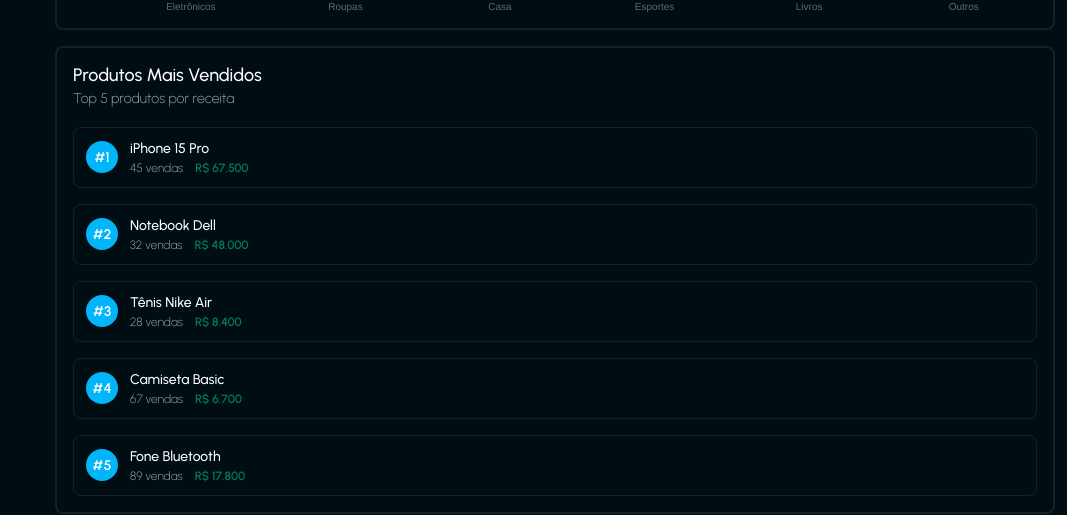
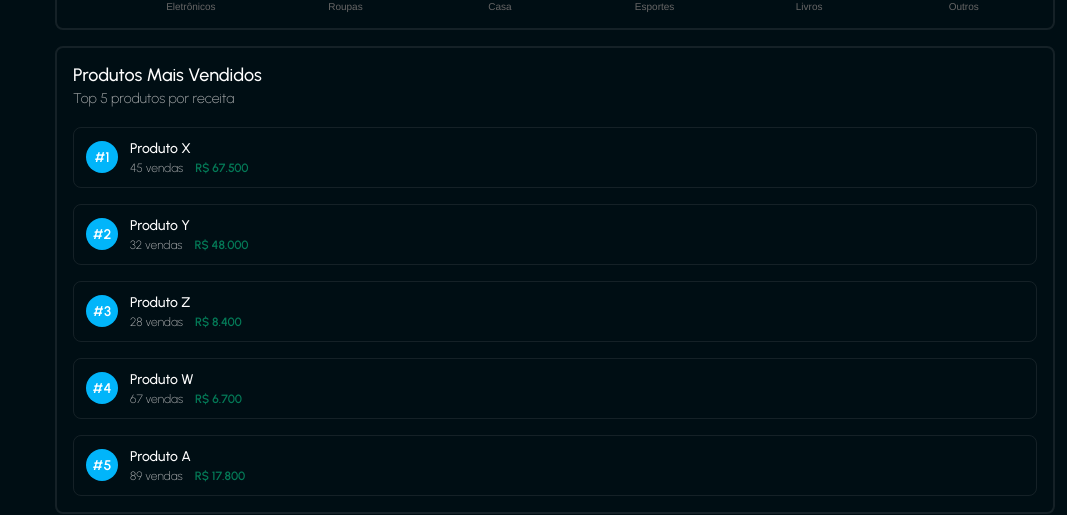
Before and after one commit to Gepetto-FIAP/tradebox, a Next.js app: page /seller/analytics in a window 1280 px wide. Shown: the part 818-1333 px from the top of the page, without its empty margins (213-1280 px from the left). Built offline with nearby package versions, Linux system fonts and the light colour scheme.

Commit message:
alterações no texto dos gráficos

```diff
--- a/app/(dashboard)/seller/analytics/page.tsx
+++ b/app/(dashboard)/seller/analytics/page.tsx
@@ -117,11 +117,11 @@
 
   // Produtos mais vendidos
   const topProducts = [
-    { name: 'iPhone 15 Pro', sales: 45, revenue: 'R$ 67.500' },
-    { name: 'Notebook Dell', sales: 32, revenue: 'R$ 48.000' },
-    { name: 'Tênis Nike Air', sales: 28, revenue: 'R$ 8.400' },
-    { name: 'Camiseta Basic', sales: 67, revenue: 'R$ 6.700' },
-    { name: 'Fone Bluetooth', sales: 89, revenue: 'R$ 17.800' }
+    { name: 'Produto X', sales: 45, revenue: 'R$ 67.500' },
+    { name: 'Produto Y', sales: 32, revenue: 'R$ 48.000' },
+    { name: 'Produto Z', sales: 28, revenue: 'R$ 8.400' },
+    { name: 'Produto W', sales: 67, revenue: 'R$ 6.700' },
+    { name: 'Produto A', sales: 89, revenue: 'R$ 17.800' }
   ];
 
   const chartOptions = {
```
